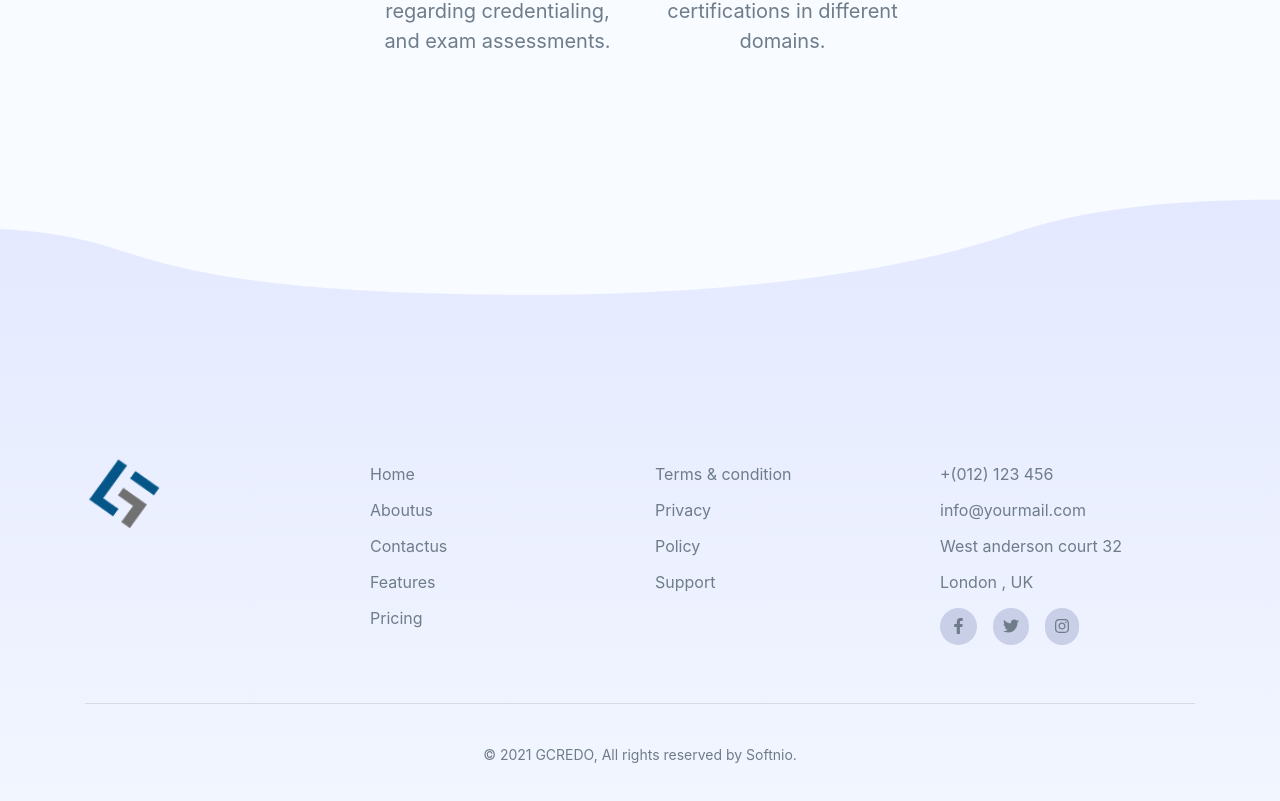
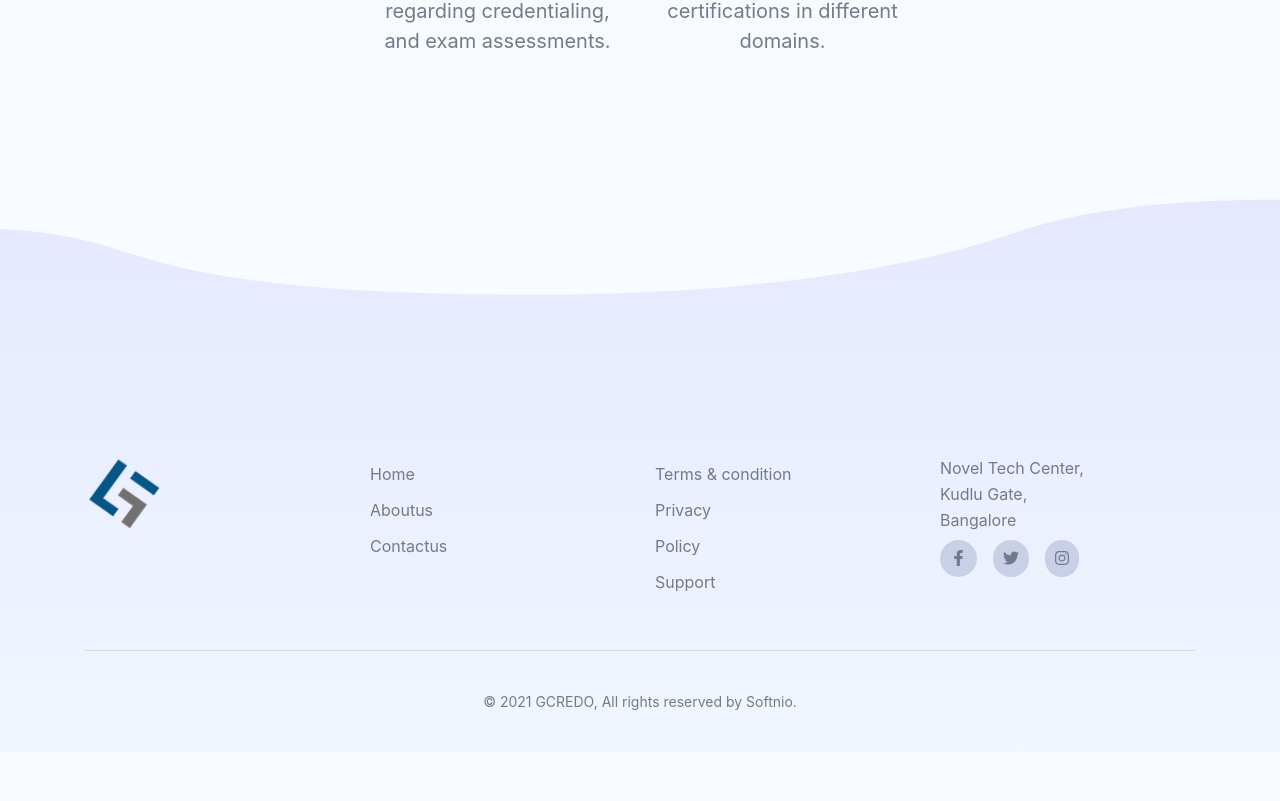
Before and after one commit to jayaprakashrubixe/react-first-app, a React (Create React App) app: page / in a window 1280 px wide. Shown: the part 1891-2692 px from the top of the page. After the commit the page ends 2643 px from the top, so only its background shows below. Built offline with nearby package versions, Linux system fonts and the light colour scheme.

Commit message:
footer changes

```diff
--- a/src/components/pages/sass-css/Home.css
+++ b/src/components/pages/sass-css/Home.css
@@ -76,7 +76,13 @@
 
 @media screen and (min-width: 600px) and (max-width: 993px) {
   .why-choose-this .whychoose-box {
-    height: 430px;
+    height: 600px;
+  }
+}
+
+@media screen and (max-width: 567px) {
+  .why-choose-this .whychoose-box {
+    height: auto;
   }
 }
 
--- a/src/components/pages/sass-css/Home.scss
+++ b/src/components/pages/sass-css/Home.scss
@@ -51,7 +51,10 @@
     box-shadow: 0px 0px 6px 1px #e6e6e6;
     height: 420px;
     @media screen and (min-width:600px) and (max-width:993px) {
-      height: 430px;
+      height: 600px;
+    }
+    @media screen and (max-width:567px) {
+      height: auto;
     }
     .whychoose-boxicon {
       width: 40%;
--- a/src/components/templates/Footer.css
+++ b/src/components/templates/Footer.css
@@ -57,6 +57,11 @@ footer .footer-section-row img {
   }
 }
 
+footer .footer-section-row p {
+  color: #6f7c8a;
+  margin-bottom: 2px;
+}
+
 footer .footer-section-row ul {
   margin: 0;
   padding: 0;
@@ -65,6 +70,7 @@ footer .footer-section-row ul {
 
 footer .footer-section-row ul li {
   padding: 6px 0px 6px 0px;
+  color: #6f7c8a;
 }
 
 footer .footer-section-row ul a {
--- a/src/components/templates/Footer.js
+++ b/src/components/templates/Footer.js
@@ -54,12 +54,12 @@ function Footer() {
                                 <li>
                                     <Link to="/contactus">Contactus</Link>
                                 </li>
-                                <li>
+                                {/* <li>
                                     <Link to="/features">Features</Link>
                                 </li>
                                 <li>
                                     <Link to="/pricing">Pricing</Link>
-                                </li>
+                                </li> */}
                             </ul>
                         </div>
                         <div className="col-md-3 col-sm-6 col-6 mt-4">
@@ -79,20 +79,14 @@ function Footer() {
                             </ul>
                         </div>
                         <div className="col-md-3 col-sm-6 col-6 mt-4">
-                            <ul>
-                                <li>
-                                    <Link to="/">+(012) 123 456</Link>
-                                </li>
-                                <li>
-                                    <Link to="/aboutus">info@yourmail.com</Link>
-                                </li>
-                                <li>
-                                    <Link to="/contactus">West anderson court 32</Link>
-                                </li>
-                                <li>
-                                    <Link to="/blog">London , UK</Link>
-                                </li>
-                            </ul>
+                            {/* <ul>
+                                <li>Novel Tech Center,</li>
+                                <li>Kudlu Gate,</li>
+                                <li>Bangalore</li>
+                            </ul> */}
+                            <p>Novel Tech Center,</p>
+                            <p>Kudlu Gate,</p>
+                            <p>Bangalore</p>
                             <ul className="social-icons mt-2">
                                 <li>
                                     <Link to="">
--- a/src/components/templates/Footer.scss
+++ b/src/components/templates/Footer.scss
@@ -38,12 +38,17 @@ footer {
         width: 60%;
       }
     }
+    p{
+      color: #6f7c8a;
+      margin-bottom: 2px;
+    }
     ul {
       margin: 0;
       padding: 0;
       list-style-type: none;
       li {
         padding: 6px 0px 6px 0px;
+        color: #6f7c8a;
       }
       a {
         text-decoration: none;
--- a/src/components/templates/Header.js
+++ b/src/components/templates/Header.js
@@ -9,20 +9,20 @@ import Logo from '../../assets/images/gcredo-logo.png';
 function Header() {
     const [header, setHeader] = useState(false);
 
-     function handleScroll(){
-        if(window.scrollY > 150){
+    function handleScroll() {
+        if (window.scrollY > 150) {
             setHeader(true);
         }
-        else{
+        else {
             setHeader(false)
         }
     }
 
-    window.addEventListener('scroll',handleScroll)
+    window.addEventListener('scroll', handleScroll)
 
     return (
         <>
-            <header  className={header ? 'header active' : 'header'}>
+            <header className={header ? 'header active' : 'header'}>
                 <div className="container">
                     <div className="row">
                         <div className="col-md-12">
@@ -38,12 +38,12 @@ function Header() {
                                 <li>
                                     <Link to="/aboutus">Aboutus</Link>
                                 </li>
-                                <li>
+                                {/* <li>
                                     <Link to="/features">Features</Link>
                                 </li>
                                 <li>
                                     <Link to="/pricing">Pricing</Link>
-                                </li>
+                                </li> */}
                                 <li>
                                     <Link to="/contactus">Contactus</Link>
                                 </li>
```
Also changed, not shown: 2 other files (tests, documents, lock files or other folders).
